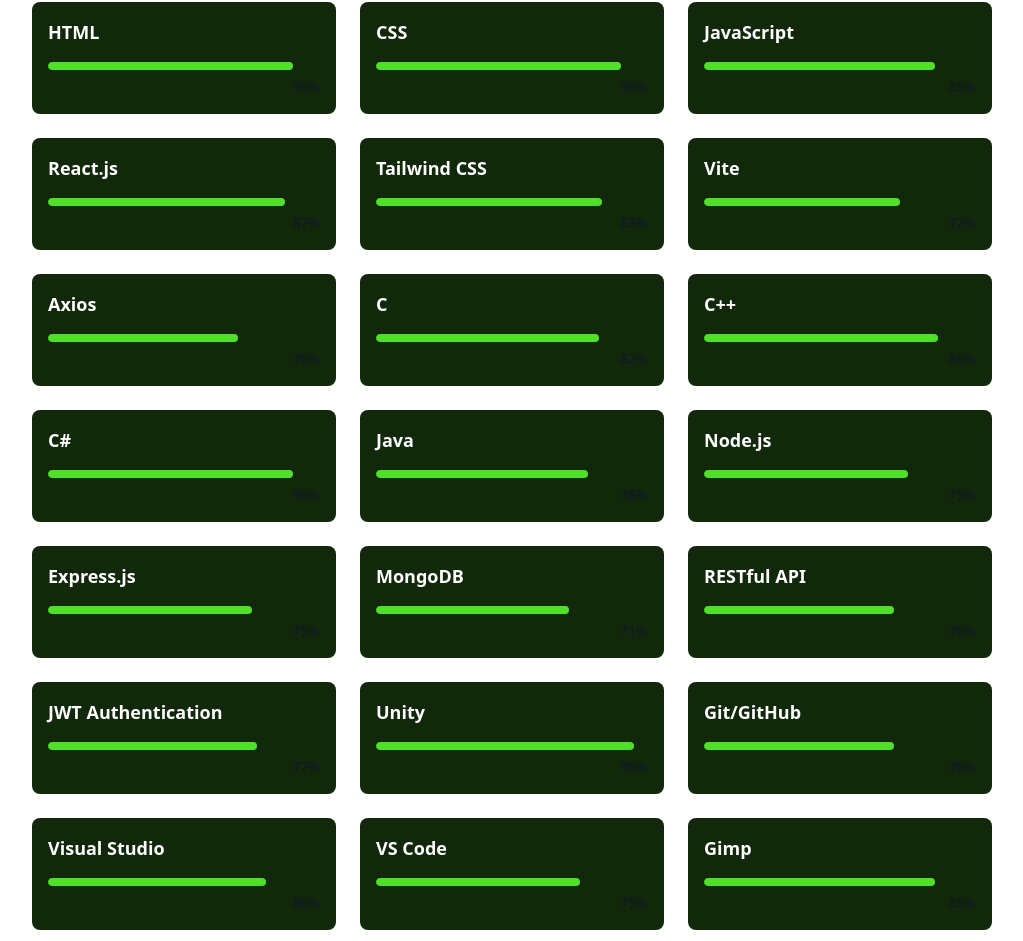
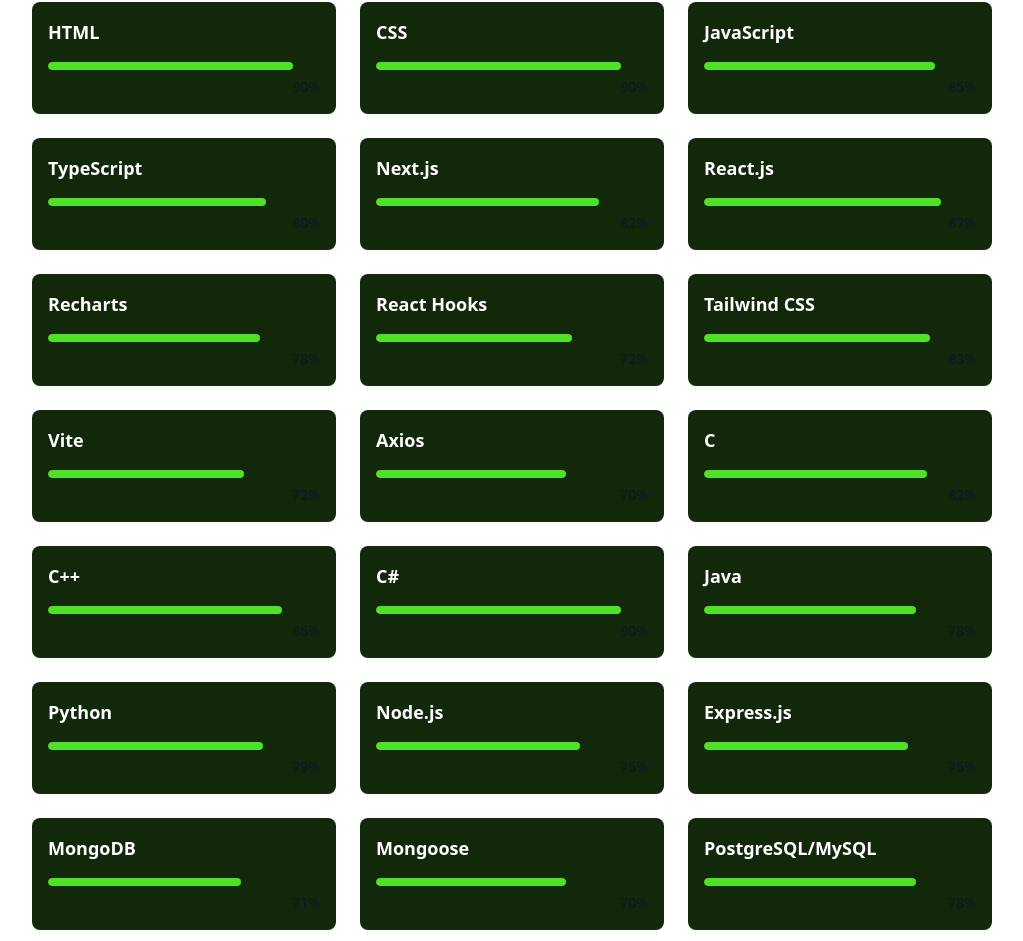
Before and after one commit to connorhills/react-tailwind-portfolio, a React (Vite) app: page / in a window 1280 px wide. Shown: the part 1856-2797 px from the top of the page, without its empty margins (128-1151 px from the left). Built offline with nearby package versions, Linux system fonts and the light colour scheme.

Commit message:
Updated skills

```diff
--- a/src/components/SkillsSection.jsx
+++ b/src/components/SkillsSection.jsx
@@ -6,21 +6,28 @@
   { name: "HTML", level: 90, category: "frontend" },
   { name: "CSS", level: 90, category: "frontend" },
   { name: "JavaScript", level: 85, category: "frontend" },
+  { name: "TypeScript", level: 80, category: "frontend" },
+  { name: "Next.js", level: 82, category: "frontend" },
   { name: "React.js", level: 87, category: "frontend" },
-  { name: "Tailwind CSS", level: 83, category: "frontend"},
-  { name: "Vite", level: 72, category: "frontend"},
-  { name: "Axios", level: 70, category: "frontend"},
+  { name: "Recharts", level: 78, category: "frontend" },
+  { name: "React Hooks", level: 72, category: "frontend" },
+  { name: "Tailwind CSS", level: 83, category: "frontend" },
+  { name: "Vite", level: 72, category: "frontend" },
+  { name: "Axios", level: 70, category: "frontend" },
 
   /* Backend Skills */
   { name: "C", level: 82, category: "backend" },
   { name: "C++", level: 86, category: "backend" },
   { name: "C#", level: 90, category: "backend" },
   { name: "Java", level: 78, category: "backend" },
+  { name: "Python", level: 79, category: "backend" },
   { name: "Node.js", level: 75, category: "backend" },
   { name: "Express.js", level: 75, category: "backend" },
   { name: "MongoDB", level: 71, category: "backend" },
+  { name: "Mongoose", level: 70, category: "backend" },
+  { name: "PostgreSQL/MySQL", level: 78, category: "backend" },
   { name: "RESTful API", level: 70, category: "backend" },
-  { name: "JWT Authentication", level: 77, category: "backend"},
+  { name: "JWT Authentication", level: 77, category: "backend" },
 
   /* Tools */
   { name: "Unity", level: 95, category: "tools" },
@@ -28,8 +35,9 @@
   { name: "Visual Studio", level: 80, category: "tools" },
   { name: "VS Code", level: 75, category: "tools" },
   { name: "Gimp", level: 85, category: "tools" },
-  { name: "Render", level: 80, category: "tools"},
-  { name: "Vercel", level: 85, category: "tools"},
+  { name: "Render", level: 80, category: "tools" },
+  { name: "Vercel", level: 85, category: "tools" },
+  { name: "ESLint", level: 76, category: "tools" },
 ];
 
 const categories = ["all", "frontend", "backend", "tools"];
```
